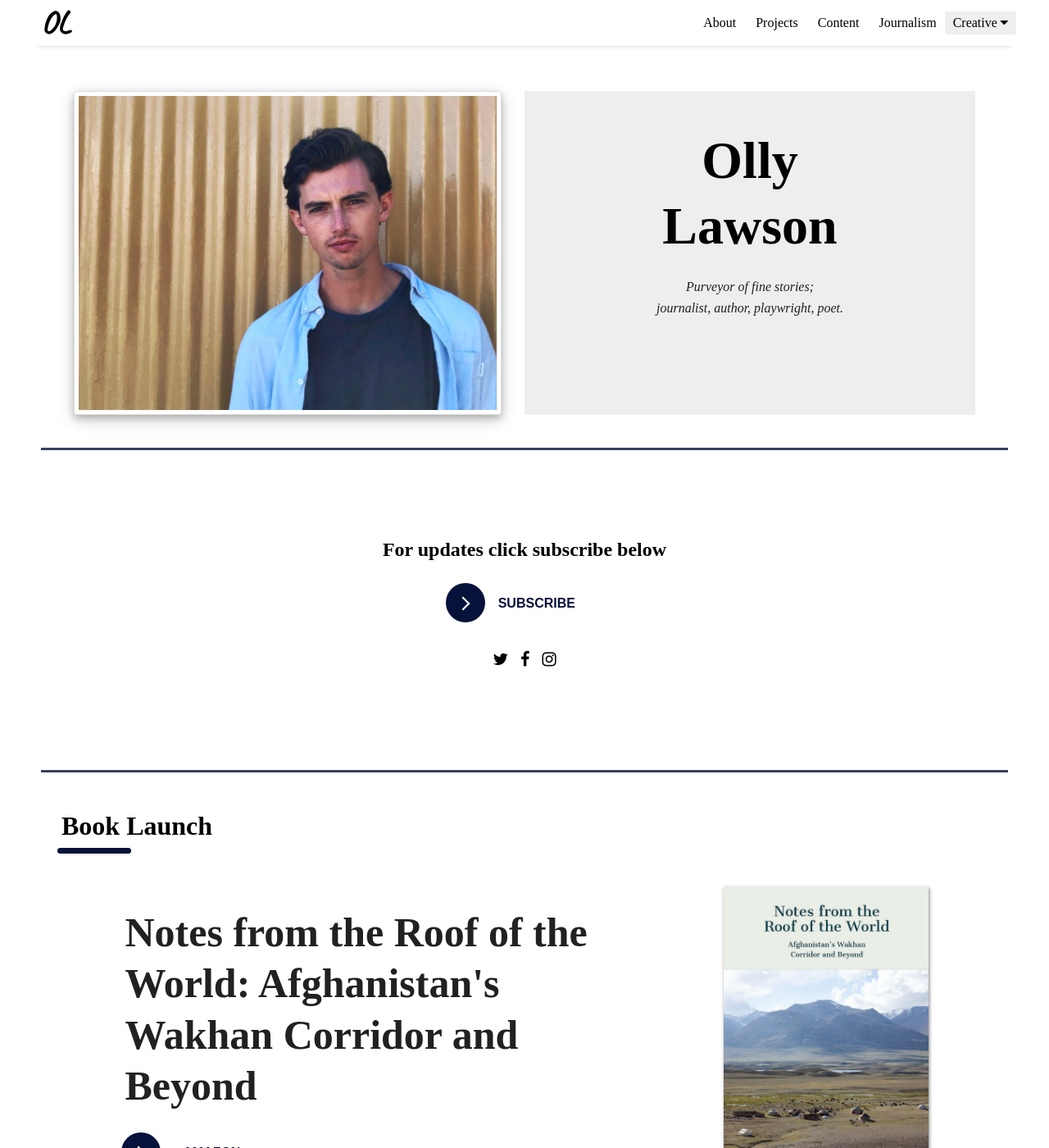
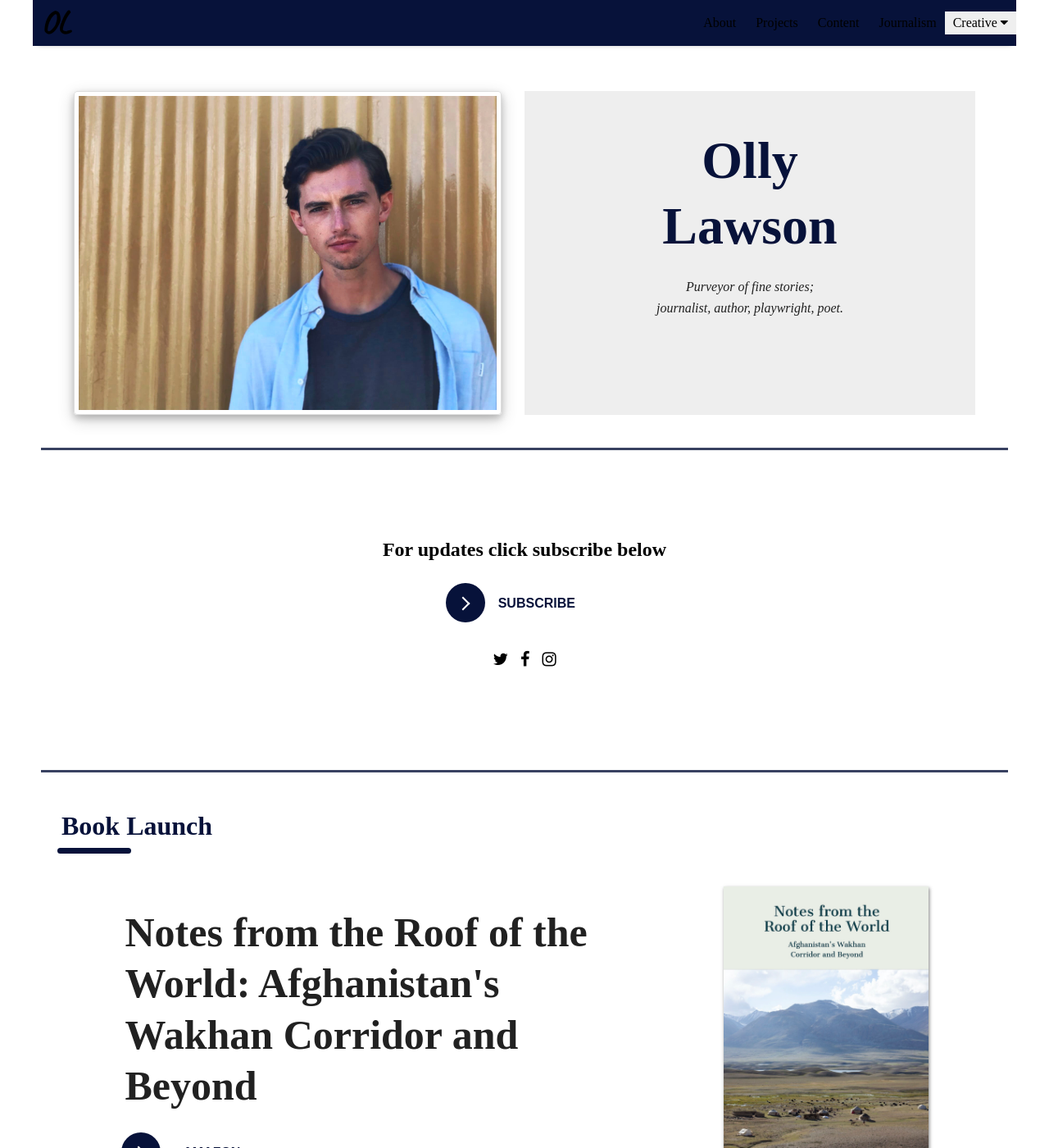
Before and after one commit to ollylawson/ollylawson.github.io, a Jekyll site: the page built from index.html, in a window 1280 px wide and 1400 px high. Shown: the whole window at 82% size. Built offline with Jekyll 4.4.1, drawn with Linux system fonts in a browser that asks for light colours; nearby versions of some CDN libraries; some web fonts are replaced; the list of posts is cut into pages by our own code.

Commit message:
h1 colour homepage

```diff
--- a/assets/css/_sass/_header.scss
+++ b/assets/css/_sass/_header.scss
@@ -2,7 +2,7 @@
   min-height: 56px;
   width: $container-width;
   position: fixed;
-  background-color: white;
+  background-color: rgba(7, 18, 58);
   box-shadow: 0 5px 6px -6px #bbb;
   z-index: 100;
 }
--- a/assets/css/_sass/_home.scss
+++ b/assets/css/_sass/_home.scss
@@ -8,6 +8,7 @@
   h1 {
     padding: 5px;
     margin-bottom: 2px;
+    color: rgb(7, 18, 58);
   }
 }
 
@@ -97,7 +98,6 @@ p {
 
   h1 {
     font-size: 40px;
-    color: #07123A;
   }
 }
 
```
